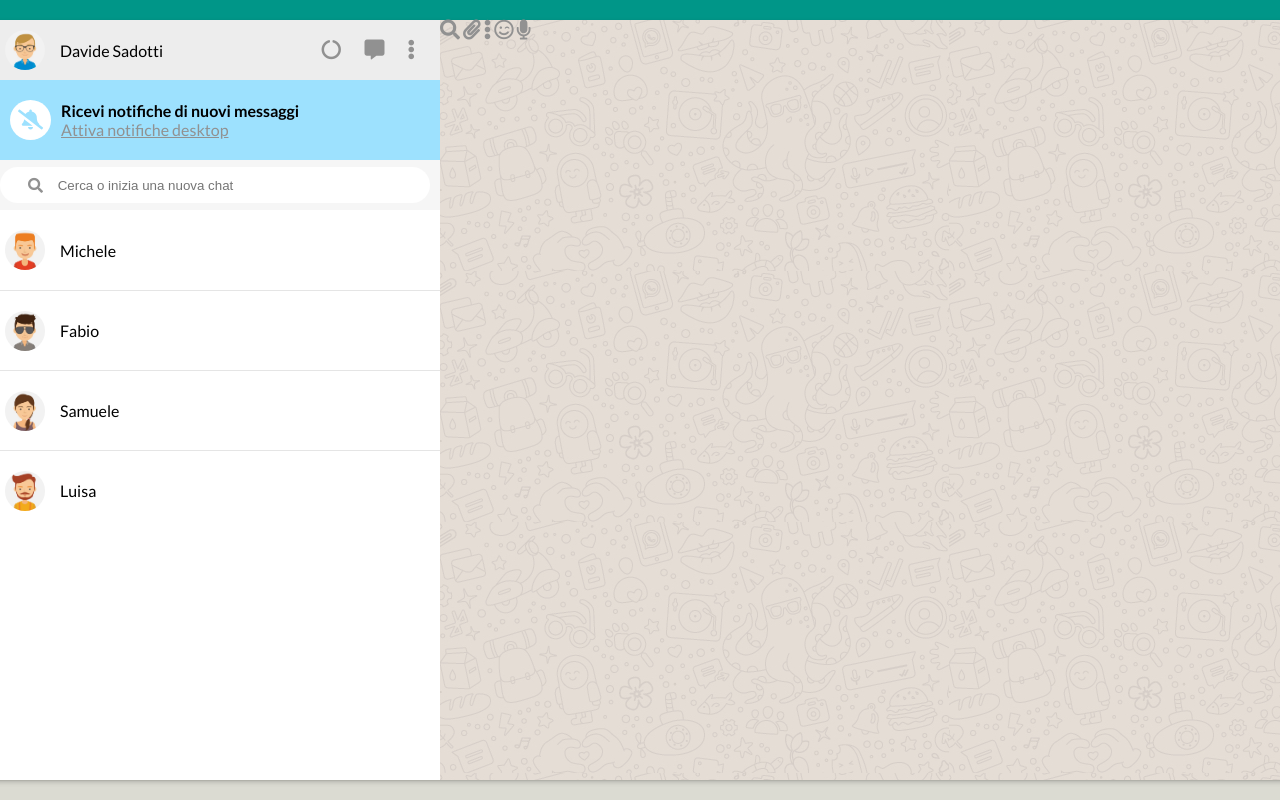
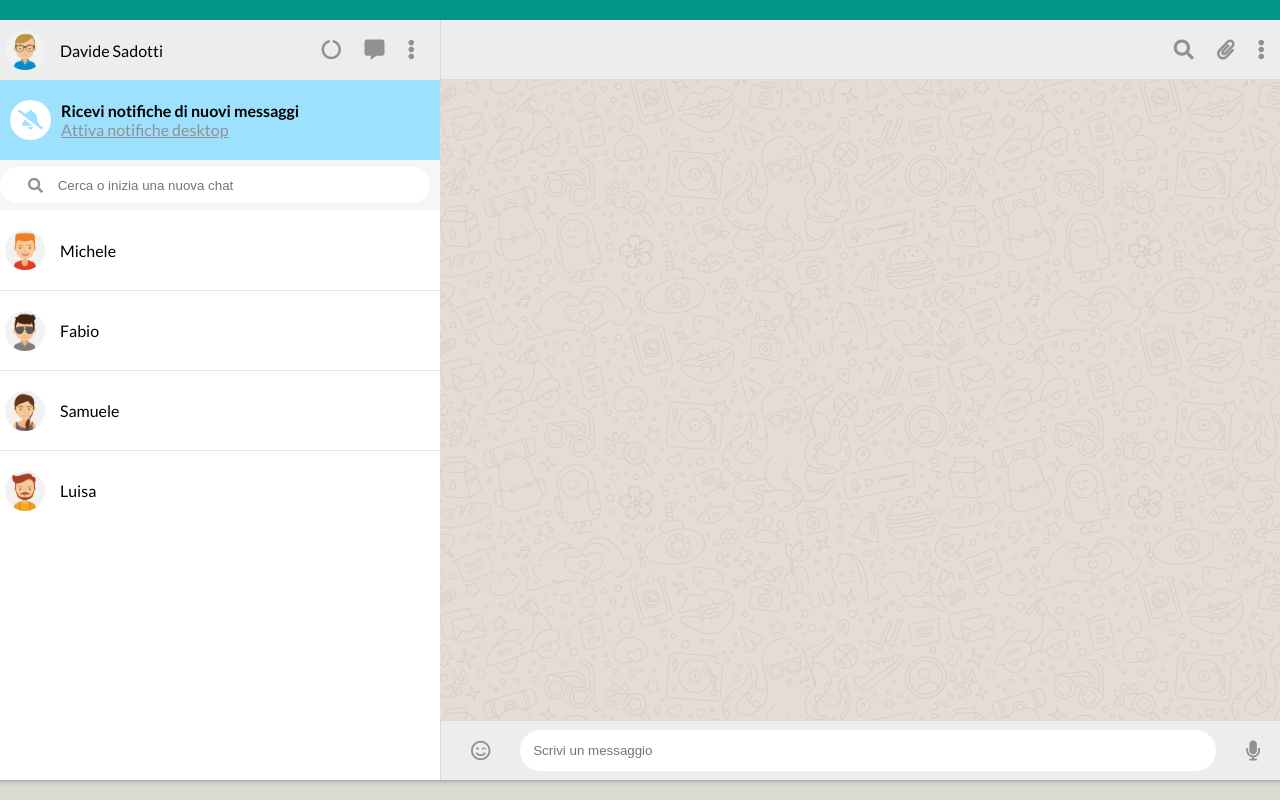
Before and after one commit to DavideSadotti/vue-boolzapp, a plain HTML site: page index.html in a window 1280 px wide. Drawn offline with nearby package versions, Linux system fonts and the light colour scheme.

Commit message:
Milestone 1 finish

```diff
--- a/css/style.css
+++ b/css/style.css
@@ -54,7 +54,7 @@
 }
 
 /* BLOCCO USER E CONTACTLIST */
-.user{
+.user, .contactSelected, .text{
   height: 60px;
   background-color: #ededed;
   display: flex;
@@ -89,7 +89,7 @@
   display: flex;
 }
 
-.user > div:first-child, .user > div:last-child, .user p, .contactList p{
+.user > div:first-child, .user > div:last-child, .user p, .contactList p, .contactSelected > div, .text > div{
   align-self: center;
 }
 
@@ -104,7 +104,7 @@
   margin: 0 15px;
 }
 
-.user li{
+.user li, .contactSelected li{
   list-style: none;
   display: inline-block;
   margin: 0 10px;
@@ -175,5 +175,37 @@
 /* ---------------RIGHT SIDE--------------- */
 .messages{
   width: 850px;
+}
+
+.contactSelected, .text{
+  border-left: 1px solid rgba(0,0,0,0.08);
+}
+
+.contactSelected{
+  border-bottom: 1px solid rgba(0,0,0,0.08);
+}
+
+.text{
+  border-top: 1px solid rgba(0,0,0,0.08);
+}
+
+.text > div:nth-child(2){
+  width: 85%;
+}
+
+.text input{
+  border: none;
+  outline: none;
+  width: 100%;
+  border-radius: 50px;
+  padding: 13px;
+}
+
+.text i{
+  margin: 0 15px
+}
+
+.message{
+  height: calc(100% - 120px);
   background-image: url('../img/mine.jpg');
 }
--- a/index.html
+++ b/index.html
@@ -65,15 +65,40 @@
 
         <!-- LEFT SIDE -->
         <div class="messages">
-          <i class="fas fa-search"></i>
-          <i class="fas fa-paperclip"></i>
-          <i class="fas fa-ellipsis-v"></i>
+          <div class="contactSelected">
+            <div>
+              <img src="">
+              <p></p>
+              <small></small>
+            </div>
+            <div>
+              <ul>
+                <li>
+                  <i class="fas fa-search"></i>
+                </li>
+                <li>
+                  <i class="fas fa-paperclip"></i>
+                </li>
+                <li>
+                  <i class="fas fa-ellipsis-v"></i>
+                </li>
+              </ul>
+            </div>
+          </div>
 
+          <div class="message"></div>
 
-
-          <i class="far fa-smile-wink"></i>
-
-          <i class="fas fa-microphone"></i>
+          <div class="text">
+            <div>
+              <i class="far fa-smile-wink"></i>
+            </div>
+            <div>
+              <input type="text" placeholder="Scrivi un messaggio">
+            </div>
+            <div>
+              <i class="fas fa-microphone"></i>
+            </div>
+          </div>
 
         </div>
 
```
